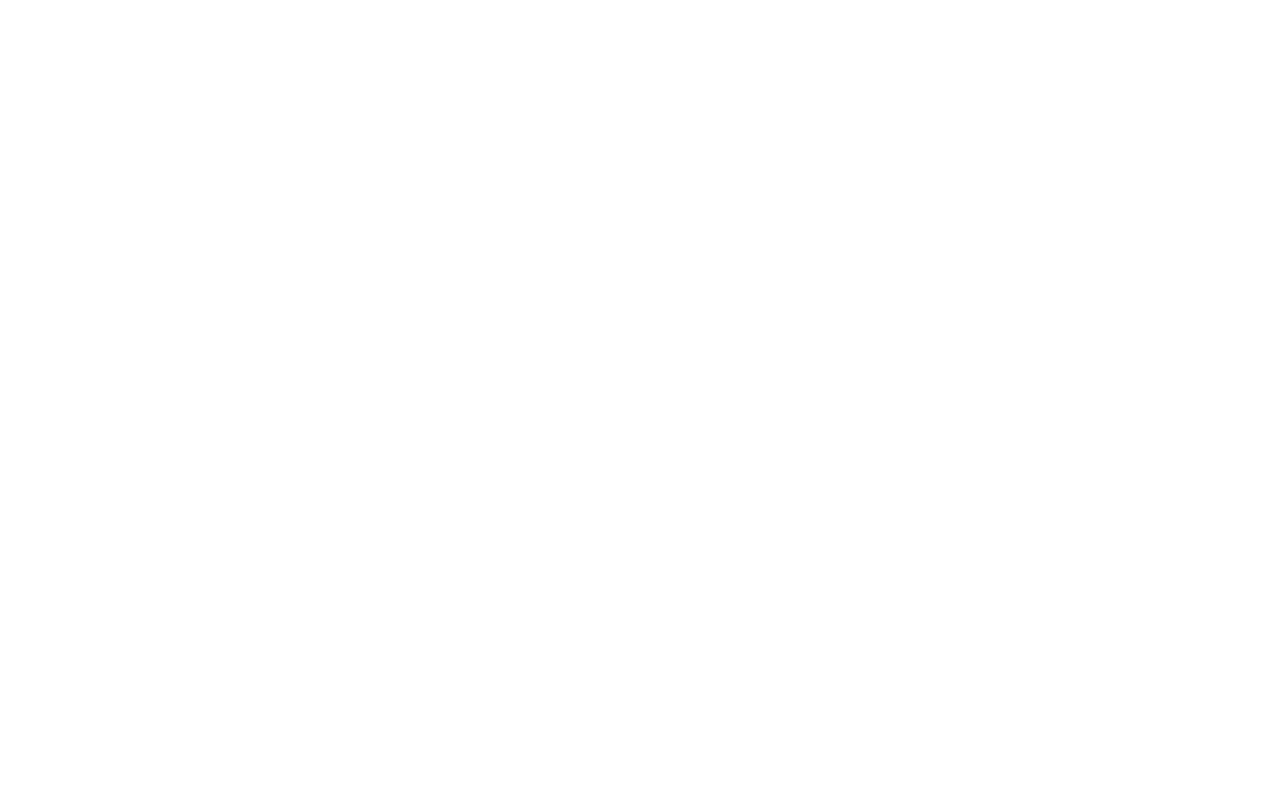
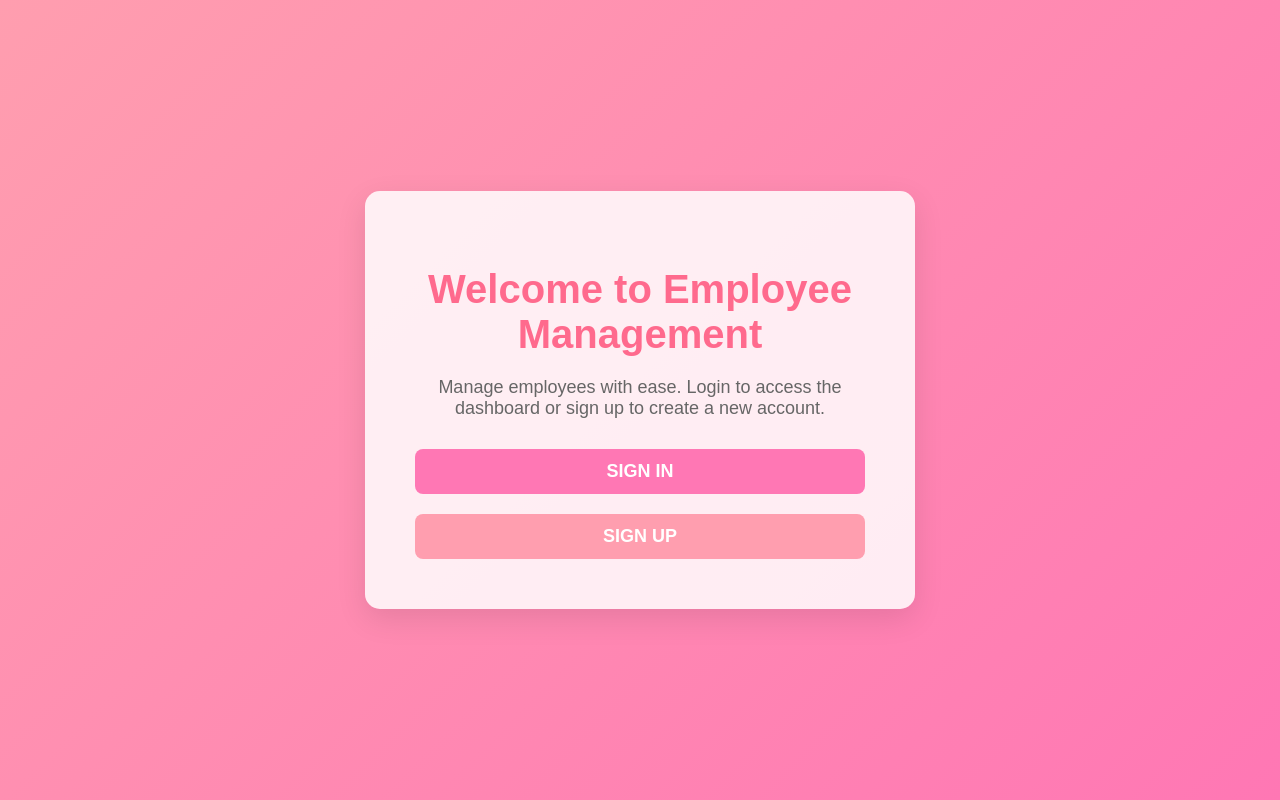
Before and after one commit to duyen2310/101446598_comp3123_assignment2_reactjs, a React (Create React App) app: page / in a window 1280 px wide. Before the commit this address had no page. Built offline with nearby package versions, Linux system fonts and the light colour scheme.

Commit message:
Home Page css

```diff
--- a/src/App.js
+++ b/src/App.js
@@ -8,6 +8,7 @@
 import AddEmployee from './components/Employee/AddEmployee';
 import ViewEmployee from './components/Employee/ViewEmployee';
 import EditEmployee from './components/Employee/EditEmployee';
+import HomePage from './HomePage';
 import store from './store/store';
 
 const App = () => {
@@ -15,9 +16,10 @@
     <Provider store={store}>
       <Router>
         <Routes>
+          <Route path="/" element={<HomePage />} /> {/* Landing page route */}
           <Route path="/login" element={<Login />} />
           <Route path="/signup" element={<Signup />} />
-          <Route path="/employees" element={<EmployeeList />}/>
+          <Route path="/employees" element={<EmployeeList />} />
           <Route path="/employees/add" element={<AddEmployee />} />
           <Route path="/employees/view/:id" element={<ViewEmployee />} />
           <Route path="/employees/edit/:id" element={<EditEmployee />} />
--- /dev/null
+++ b/src/HomePage.css
@@ -0,0 +1,67 @@
+/* src/components/LandingPage.css */
+.landing-page {
+    display: flex;
+    justify-content: center;
+    align-items: center;
+    height: 100vh;
+    background: linear-gradient(135deg, #ff9eaf, #ff77b4); /* Pink gradient background */
+    text-align: center;
+    font-family: 'Poppins', sans-serif;
+    color: white;
+  }
+
+  .landing-content {
+    background-color: rgba(255, 255, 255, 0.85); /* Light background with transparency */
+    padding: 50px;
+    border-radius: 15px;
+    width: 80%;
+    max-width: 450px;
+    box-shadow: 0 10px 30px rgba(0, 0, 0, 0.1); /* Soft shadow effect */
+  }
+
+  .landing-content h1 {
+    font-size: 40px;
+    margin-bottom: 20px;
+    color: #ff6a8d; /* Soft pink color */
+  }
+
+  .landing-content p {
+    font-size: 18px;
+    margin-bottom: 30px;
+    color: #666;
+  }
+
+  .buttons {
+    display: flex;
+    flex-direction: column;
+    gap: 20px;
+  }
+
+  .btn {
+    padding: 12px 20px;
+    font-size: 18px;
+    font-weight: 600;
+    border: none;
+    border-radius: 8px;
+    cursor: pointer;
+    transition: all 0.3s ease;
+    text-transform: uppercase;
+  }
+
+  .btn-login {
+    background-color: #ff77b4; /* Light pink button */
+    color: white;
+  }
+
+  .btn-login:hover {
+    background-color: #ff4e88; /* Darker pink on hover */
+  }
+
+  .btn-signup {
+    background-color: #ff9eaf; /* Lighter pink button */
+    color: white;
+  }
+
+  .btn-signup:hover {
+    background-color: #ff74a3; /* Darker pink on hover */
+  }
--- /dev/null
+++ b/src/HomePage.js
@@ -0,0 +1,31 @@
+// src/components/LandingPage.js
+import React from 'react';
+import { useNavigate } from 'react-router-dom';
+import './HomePage.css';
+
+const LandingPage = () => {
+  const navigate = useNavigate();
+
+  const handleLogin = () => {
+    navigate('/login'); // Navigate to login page
+  };
+
+  const handleSignup = () => {
+    navigate('/signup'); // Navigate to signup page
+  };
+
+  return (
+    <div className="landing-page">
+      <div className="landing-content">
+        <h1>Welcome to Employee Management</h1>
+        <p>Manage employees with ease. Login to access the dashboard or sign up to create a new account.</p>
+        <div className="buttons">
+          <button onClick={handleLogin} className="btn btn-login">Sign In</button>
+          <button onClick={handleSignup} className="btn btn-signup">Sign Up</button>
+        </div>
+      </div>
+    </div>
+  );
+};
+
+export default LandingPage;
--- a/src/components/EmployeeList.js
+++ b/src/components/EmployeeList.js
@@ -38,24 +38,20 @@
     }
   }, [navigate]);
 
-  // Function to handle search input change
   const handleSearchChange = (e) => {
-    setSearchQuery(e.target.value);  // Update the search query state
+    setSearchQuery(e.target.value);
   };
 
-  // Function to handle search button click
   const handleSearch = () => {
-    fetchEmployees(searchQuery);  // Fetch employees based on search query
+    fetchEmployees(searchQuery);
   };
 
-  // Logout handler
   const handleLogout = () => {
     dispatch(logout());
     localStorage.removeItem('token');
     navigate('/login');
   };
 
-  // Delete employee handler
   const handleDeleteSuccess = () => {
     setEmployees(employees.filter(employee => employee._id !== selectedEmployeeId));
     setSelectedEmployeeId(null);
```
